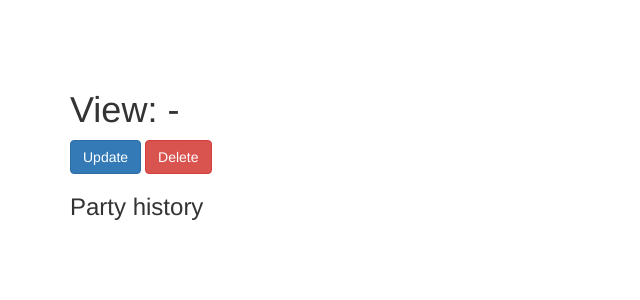
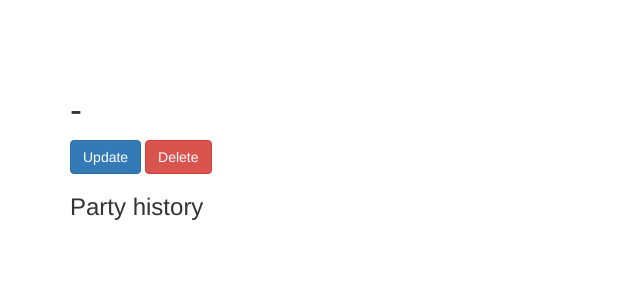
Before and after one commit to rafaelucena/voteja, a Yii app: template views/party/display.php in a window 1280 px wide. Shown: the top 300 px of the page, without its empty margins (0-640 px from the left). Run offline with PHP 8.4 and a stand-in for Yii, Linux system fonts and the light colour scheme; the template is opened without the code that fills it: most values are stand-ins (such as "Sample title", 1, 10 or a date in 2020); data that the repository does not hold is empty; some libraries are stand-ins or nearby versions.

Commit message:
#0022 (add) - *party new function to @display public information (Fixed names from @view to @display)

```diff
--- a/views/party/display.php
+++ b/views/party/display.php
@@ -6,15 +6,15 @@ use yii\helpers\Html;
 use yii\grid\GridView;
 use yii\widgets\DetailView;
 
-/* @var $this yii\web\View */
+/* @var $this yii\web\Display */
 /* @var $model app\models\Party */
 
 $this->title = $model->id;
 $this->params['breadcrumbs'][] = ['label' => 'Party', 'url' => ['index']];
 $this->params['breadcrumbs'][] = $this->title;
-$this->title = 'View: ' . $this->title . ' - ' . $model->code;
+$this->title = $this->title . ' - ' . $model->code;
 ?>
-<div class="party-view">
+<div class="party-display">
 
     <h1><?= Html::encode($this->title) ?></h1>
 
```
